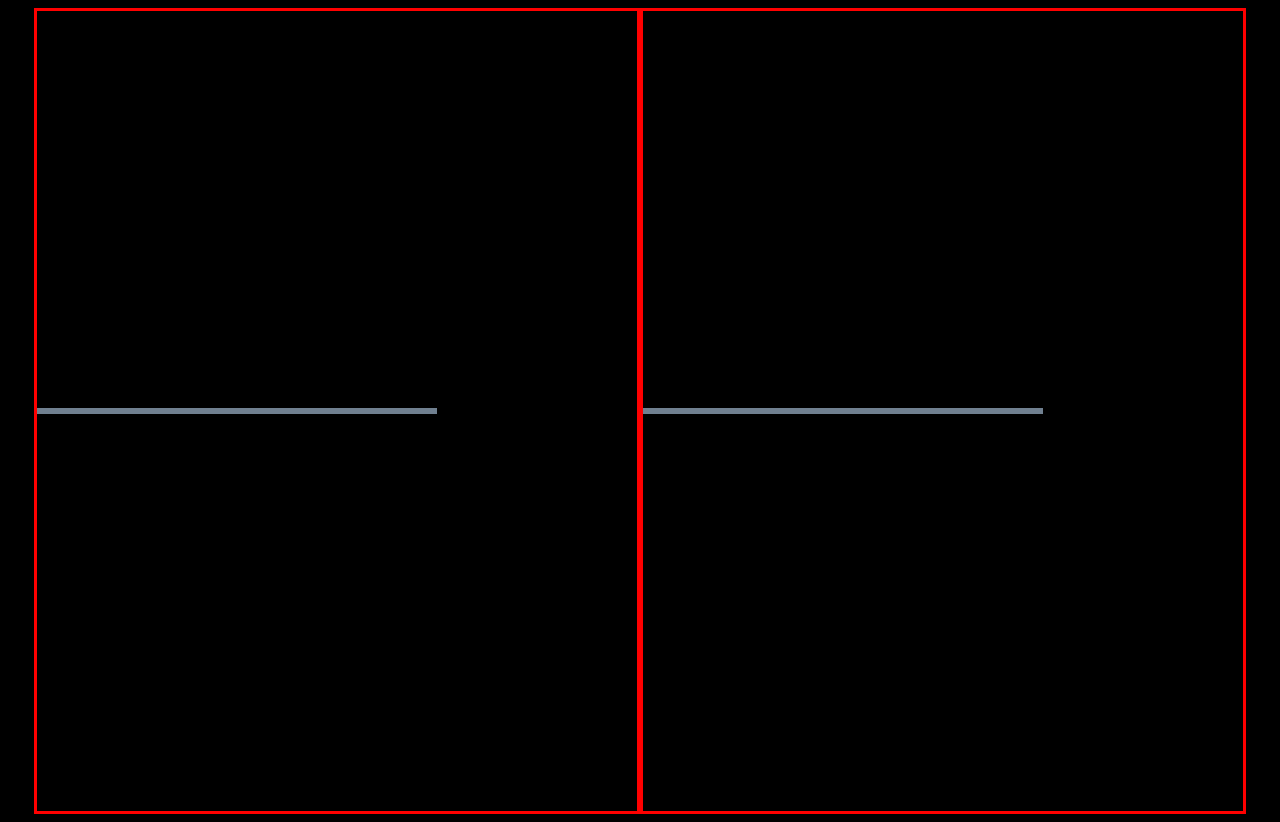
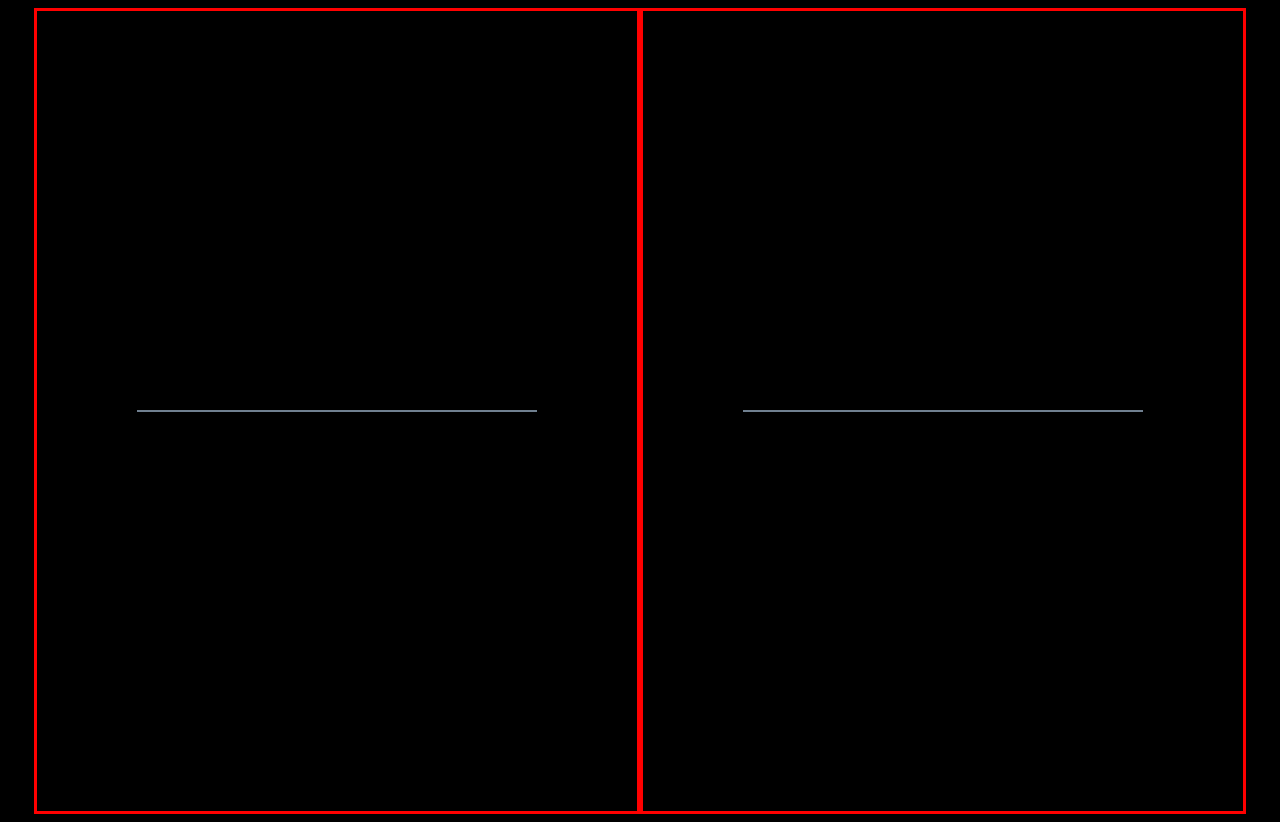
Before and after one commit to TJ-R/Planner-Project, a Vue app: page / in a window 1280 px wide. Built offline with nearby package versions, Linux system fonts and the light colour scheme.

Commit message:
Centered the lines

```diff
--- a/src/components/Day.vue
+++ b/src/components/Day.vue
@@ -14,7 +14,7 @@
     display: flex;
     flex-direction: column;
     justify-content: center;
-    align-content: center;
+    align-items: center;
     border: solid red;
     width: 600px;
     height: 800px;
@@ -22,6 +22,6 @@
   .hour-divider {
     background-color: slategray;
     width: 400px;
-    height: 3px;
+    height: 1px;
   }
 </style>
```
